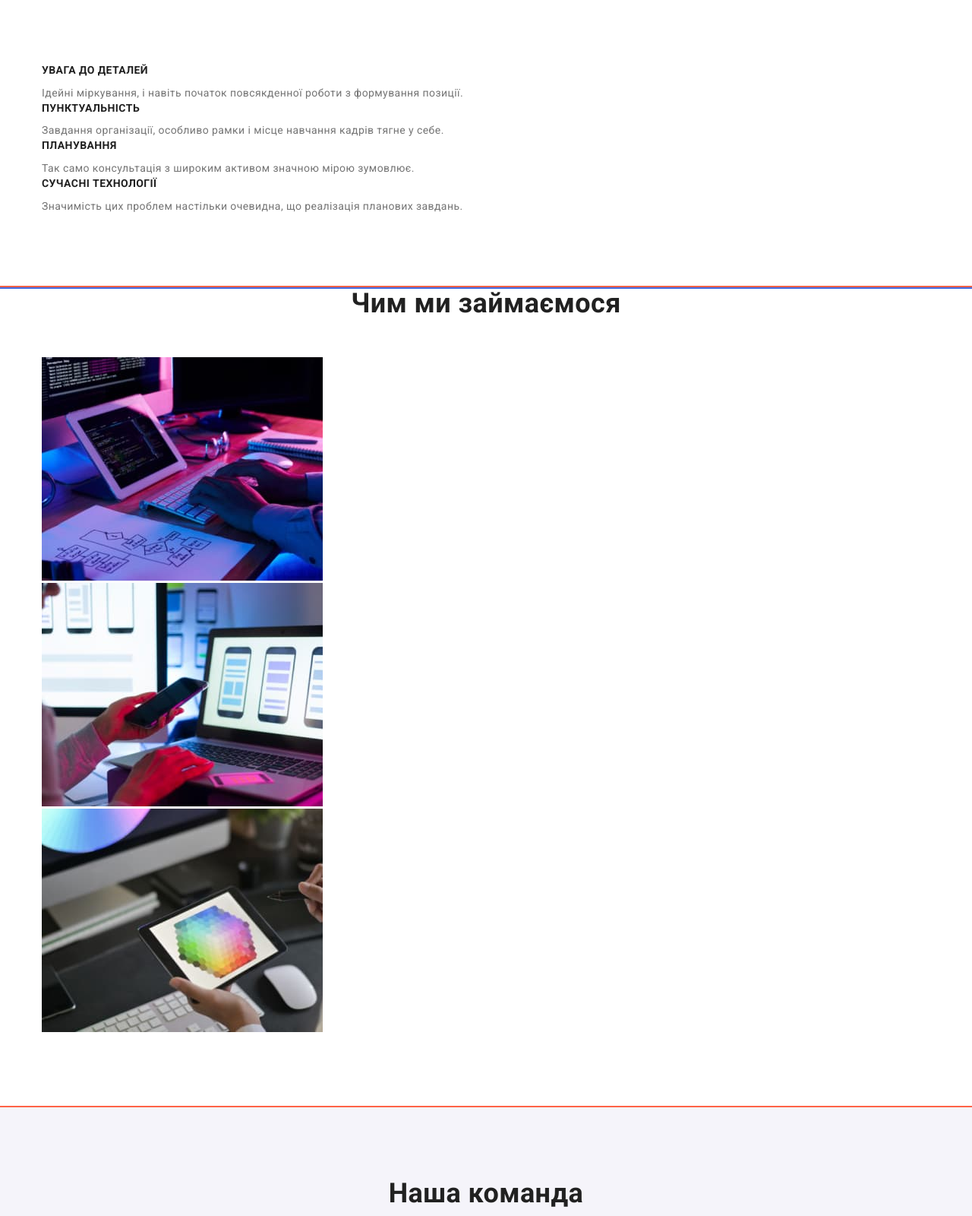
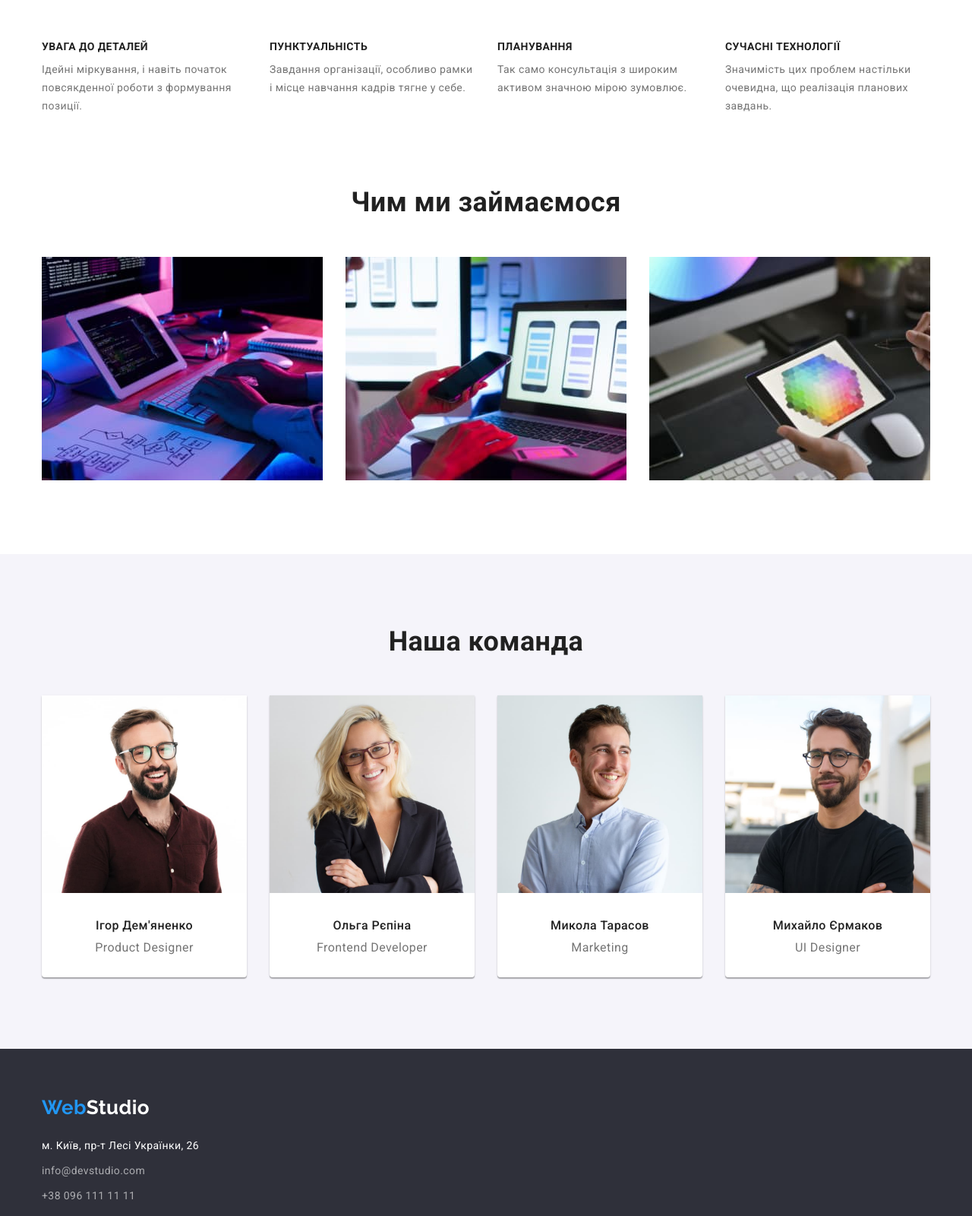
Before and after one commit to olena-nikitchenko/goit-markup-hw-03, a plain HTML site: page index.html in a window 1280 px wide. Shown: the part 720-2320 px from the top of the page at 76% size. Drawn offline with nearby package versions, Linux system fonts and the light colour scheme.

Commit message:
додавання розтошування 1-ї сторінки

```diff
--- a/css/styles.css
+++ b/css/styles.css
@@ -54,7 +54,8 @@
   width: 1200px;
   padding-left: 15px;
   padding-right: 15px;
-  margin: 0 auto;
+  margin-left: auto;
+  margin-right: auto;
 }
 .section {
   padding-top: 94px;
@@ -71,22 +72,42 @@
 .header {
 }
 .header-logo {
+  padding-right: 93px;
+
   font-family: 'Raleway', sans-serif;
   font-weight: 700;
   font-size: 26px;
   line-height: 1.19;
 }
 .header-logo.link {
+  padding-top: 24px;
+  padding-bottom: 25px;
+
   color: var(--logo-text-color);
 }
 .logo-accent {
   color: var(--accent-color);
 }
-.nav .link {
+.nav-list {
+  display: flex;
+}
+.nav.list-item {
+  margin-right: 50px;
+}
+
+.nav.list-item:last-child {
+  margin-right: 0;
+}
+.nav-link {
+  display: block;
+  padding-top: 32px;
+  padding-bottom: 32px;
+
   color: var(--secondary-text-color);
 }
-.nav .link:hover,
-.nav .link:focus {
+
+.nav-link:hover,
+.nav-link:focus {
   color: var(--accent-color);
 }
 .header .list-item {
@@ -94,7 +115,16 @@
   line-height: 1.14;
   letter-spacing: 0.02em;
 }
+.contact-list {
+  display: flex;
+  margin-left: auto;
+}
+.contact-list .list-item + .list-item {
+  margin-left: 50px;
+}
 .contact .link {
+  padding-top: 32px;
+  padding-bottom: 32px;
   color: var(--primery-text-color);
 }
 .contact .link:hover,
@@ -104,12 +134,17 @@
 .nav .current-page {
   color: var(--accent-color);
 }
+.main-header,
+.main-nav {
+  display: flex;
+  align-items: center;
+}
+
 /* section hero */
 .hero {
   padding-top: 195px;
   padding-bottom: 200px;
   text-align: center;
-  /* margin-bottom: 94px; */
   background-color: var(--bg-color-hero-footer);
 }
 .hero-title {
@@ -147,9 +182,20 @@
 .hero .button:active {
   background-color: var(--accent-button);
 }
+/* section hero */
+
 /* section features */
 .section-features {
-  outline: 2px solid royalblue;
+}
+.features-list {
+  display: flex;
+}
+.features-item {
+  width: 270px;
+  margin-right: 30px;
+}
+.features-item:last-child {
+  margin-right: 0;
 }
 .features-item.title {
   margin-bottom: 10px;
@@ -163,10 +209,20 @@
   margin-bottom: 0;
   line-height: 1.7;
 }
+/* section features */
+
 /*-----section work----- */
 .section-work {
   padding-top: 0;
-  outline: 2px solid tomato;
+}
+.work-list {
+  display: flex;
+}
+.work-item {
+  margin-right: 30px;
+}
+.work-item:last-child {
+  margin-right: 0;
 }
 .section.title {
   margin-bottom: 50px;
@@ -181,15 +237,31 @@
 .section-team {
   padding-top: 94px;
   padding-bottom: 94px;
+  text-align: center;
   background-color: var(--bg-secondary-color);
 }
+.team-list {
+  display: flex;
+}
 .team-item {
+  margin-right: 30px;
   text-align: center;
+}
+.team-item:last-child {
+  margin-right: 0;
+}
+.team-card {
+  padding-bottom: 30px;
+  background: var(--white-text-bg);
+  box-shadow: 0px 1px 3px rgba(0, 0, 0, 0.12), 0px 1px 1px rgba(0, 0, 0, 0.14),
+    0px 2px 1px rgba(0, 0, 0, 0.2);
+  border-radius: 0px 0px 4px 4px;
 }
 .card {
   margin-bottom: 30px;
 }
 .team-item.title {
+  margin-right: 0;
   margin-bottom: 10px;
   font-weight: 500;
   font-size: 16px;
@@ -197,11 +269,13 @@
 }
 .team-item.text {
   margin-top: 0;
-  margin-bottom: 30px;
+  margin-bottom: 0;
+  /* margin-bottom: 30px; */
   font-size: 16px;
   line-height: 1.19;
-  /* text-align: center; */
 }
+/*-----section team----- */
+
 /*sechion-portfolio*/
 .sechion-portfolio {
   border-color: var(--border-color-portfolio);
@@ -277,17 +351,29 @@
 }
 /* footer */
 .footer {
+  padding-top: 60px;
+  padding-bottom: 60px;
   background-color: var(--bg-color-hero-footer);
 }
+.footer-element {
+  margin-bottom: 20px;
+}
+
 .footer-logo {
   color: var(--white-text-bg);
   font-family: 'Raleway', sans-serif;
   font-weight: 700;
   font-size: 26px;
-  line-height: 1.19;
+  line-height: 1.38;
+}
+.footer-list .footer-item {
+  margin-bottom: 9px;
+}
+.footer-list .footer-item:last-child {
+  margin-bottom: 0;
 }
 .footer-address .link {
-  line-height: 1.7;
+  line-height: 1.71;
   font-style: normal;
 }
 .footer-address .address {
@@ -296,6 +382,7 @@
 .footer-address .contact {
   color: rgba(255, 255, 255, 0.6);
 }
+
 .footer-address .link:hover,
 .footer-adress .link:focus {
   color: var(--accent-color);
--- a/index.html
+++ b/index.html
@@ -21,19 +21,19 @@
   <body class="body">
     <!-- header -->
     <header class="header">
-      <div class="container">
-        <nav>
+      <div class="container main-header">
+        <nav class="main-nav">
           <a href="./index.html" class="header-logo link" lang="en">
             <span class="logo-accent">Web</span>Studio</a
           >
           <ul class="nav-list list">
             <li class="nav list-item">
-              <a href="./index.html" class="current-page link">Студія</a>
+              <a href="./index.html" class="current-page nav-link link">Студія</a>
             </li>
             <li class="nav list-item">
-              <a href="./portfolio.html" class="link">Портфоліо</a>
+              <a href="./portfolio.html" class="nav-link link">Портфоліо</a>
             </li>
-            <li class="nav list-item"><a href="#" class="link">Контакти</a></li>
+            <li class="nav-list-item"><a href="#" class="nav-link link">Контакти</a></li>
           </ul>
         </nav>
         <ul class="contact-list list">
@@ -46,13 +46,12 @@
     </header>
     <main>
       <!-- section hero -->
-      <section class="hero container">
+      <section class="hero">
         <h1 class="hero-title title">Ефективні рішення для вашого бізнесу</h1>
         <button type="button" class="button">Замовити послугу</button>
       </section>
       <!-- section features -->
-      <section class="section-features section">
-        <div class="container">
+      <section class="section-features container section">
         <h2 class="hidden-title">Особливості</h2>
         <ul class="features-list list">
           <li class="features-item">
@@ -80,11 +79,9 @@
             </p>
           </li>
         </ul>
-        </div>
       </section>
       <!-- section work -->
-      <section class="section-work section">
-        <div class="container">
+      <section class="section-work container section">
         <h2 class="section title">Чим ми займаємося</h2>
         <ul class="work-list list">
           <li class="work-item">
@@ -97,16 +94,15 @@
             <img src="./images/box-three.jpg" alt="Приклад третій" width="370" />
           </li>
         </ul>
-        </div>
       </section>
       <!-- section team -->
-      <section class="section-team section">
-        <div class="container">
+      <section class="section-team  section">
+
         <h2 class="section title">Наша команда</h2>
-          <ul class="team-list list">
+        <ul class="team-list container list">
           <li class="team-item">
-              <img
-                class="card"
+            <div class="team-card">
+              <img class="card"
               src="./images/photo-product-designer.jpg"
               alt="Ігор Дем'яненко"
               width="270"
@@ -114,47 +110,47 @@
             <h3 class="team-item title">Ігор Дем'яненко</h3>
             <p lang="en" class="team-item text">Product Designer</p>
           </li>
-
+        </div>
           <li class="team-item">
-              <img
-                class="card"
+            <div class="team-card">
+              <img class="card"
               src="./images/photo-frontend-developer.jpg"
               alt="Ольга Рєпіна"
               width="270"
             />
             <h3 class="team-item title">Ольга Рєпіна</h3>
             <p lang="en" class="team-item text">Frontend Developer</p>
+          </div>
           </li>
           <li class="team-item">
-              <img
-                class="card"
-                src="./images/photo-marketing.jpg"
-                alt="Микола Тарасов"
-                width="270"
-              />
+            <div class="team-card"> <img class="card" src="./images/photo-marketing.jpg" alt="Микола Тарасов" width="270" />
             <h3 class="team-item title">Микола Тарасов</h3>
             <p lang="en" class="team-item text">Marketing</p>
+          </div>
            </li>
           <li class="team-item">
-              <img
-                class="card"
+            <div class="team-card">
+              <img class="card"
               src="./images/photo-uidesigner.jpg"
               alt="Михайло Єрмаков"
               width="270"
             />
             <h3 class="team-item title">Михайло Єрмаков</h3>
             <p lang="en" class="team-item text">UI Designer</p>
+          </div>
           </li>
         </ul>
-        </div>
+
       </section>
     </main>
     <!--footer -->
-    <footer class="footer">
+    <footer class="footer  ">
+      <div class="container">
+      <div class="footer-element">
          <a href="./index.html" class="footer-logo link" lang="en">
         <span class="logo-accent">Web</span>Studio</a
-      >
-      <address class="footer-address">
+      ></div>
+      <address class="footer-address ">
         <ul class="footer-list list">
           <li class="footer-item">
             <a
@@ -176,6 +172,8 @@
           </li>
         </ul>
       </address>
+      </div>
+
      </footer>
   </body>
 </html>
```
Also changed, not shown: portfolio.html (+11 -5 lines). Lines whose indentation alone changed are shown as unchanged.
